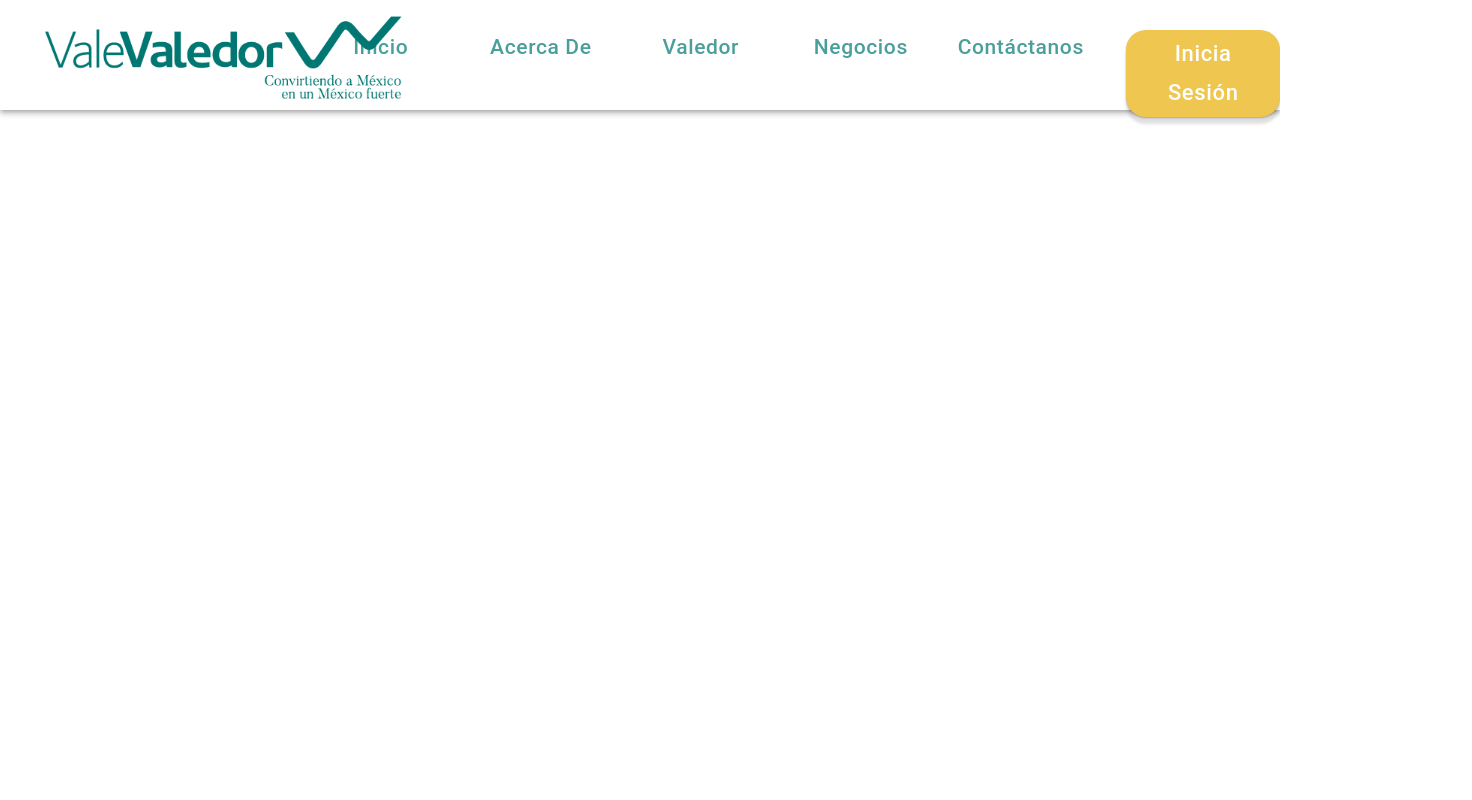
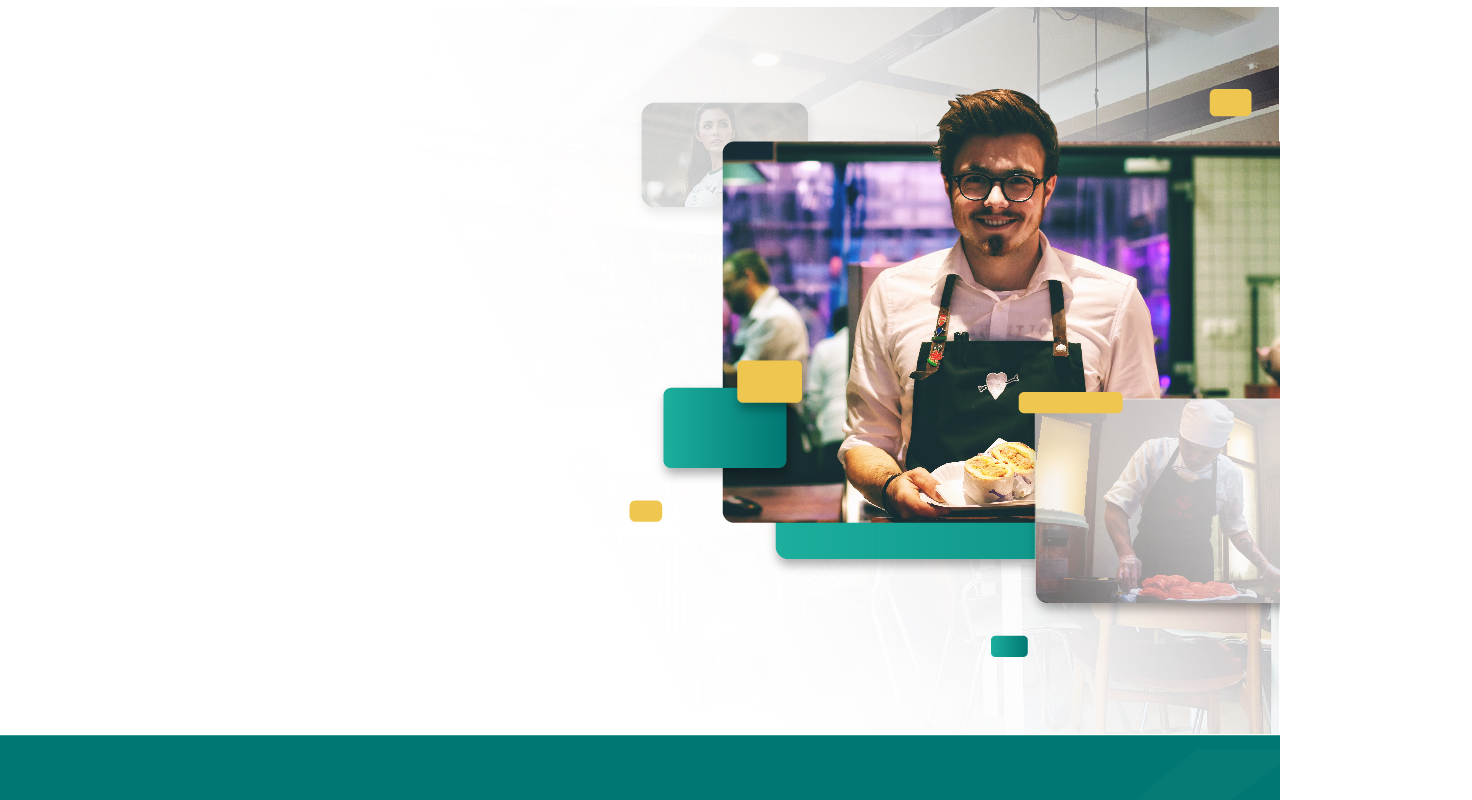
Before and after one commit to DavidEmmanuel22/vale, a React (Create React App) app: page / in a window 1280 px wide. Shown: the top 800 px of the page, 1472 px wide, since content can reach past the window. Built offline with nearby package versions, Linux system fonts and the light colour scheme.

Commit message:
edit Routes

```diff
--- a/src/routes/Routes.js
+++ b/src/routes/Routes.js
@@ -1,10 +1,11 @@
 import React, { useState } from 'react'
 import UserContext from 'hooks/UserContext'
 import { BrowserRouter, Switch } from 'react-router-dom'
-import Home from 'pages/Home/Home'
+// import Home from 'pages/Home/Home'
 // import Login from 'pages/Login/Login'
 import AppRouter from 'components/AppRoute/AppRouter'
 import DashboardLayout from 'components/Layouts/DashboardLayout/DashboardLayout'
+import Inicio from 'pages/Inicio/Inicio'
 
 const Routes = () => {
   const [userData, setUserData] = useState({
@@ -16,7 +17,7 @@ const Routes = () => {
     <BrowserRouter>
       <UserContext.Provider value={{ userData, setUserData }}>
         <Switch>
-          <AppRouter exact path="*" component={Home} />
+          <AppRouter exact path="/" component={Inicio} />
           <AppRouter exact path="/dashboard" component={DashboardLayout} />
         </Switch>
       </UserContext.Provider>
```
